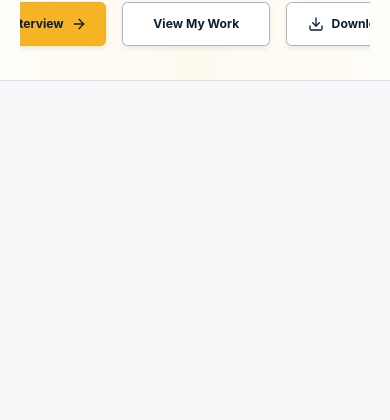
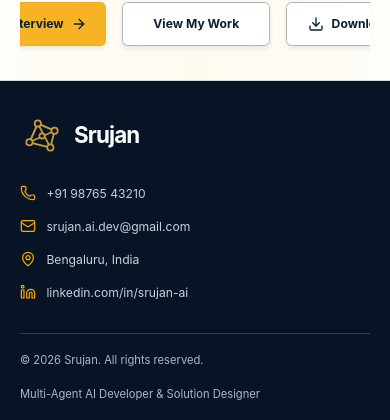
Before and after one commit to Srujan-DiagonalMatrix/srk, a React (Vite) app: page / in a window 390 px wide. Shown: the part 8636-9056 px from the top of the page. Before the commit the page ends 8717 px from the top, so only its background shows below. Built offline with nearby package versions, Linux system fonts and the light colour scheme.

Commit message:
Add responsive portfolio footer

```diff
--- /dev/null
+++ b/src/components/Footer.tsx
@@ -0,0 +1,51 @@
+import { Linkedin, Mail, MapPin, Phone } from 'lucide-react'
+import { portfolioData } from '../data/portfolioData'
+import { Brand } from './Brand'
+
+const contactIcons = {
+  phone: Phone,
+  email: Mail,
+  location: MapPin,
+  linkedin: Linkedin,
+}
+
+export function Footer() {
+  const { brand, contact, copyright } = portfolioData.footer
+
+  return (
+    <footer className="site-footer">
+      <div className="site-footer__inner">
+        <div className="site-footer__top">
+          <Brand {...brand} />
+
+          <address className="site-footer__contacts" aria-label="Contact details">
+            {contact.map((item) => {
+              const Icon = contactIcons[item.icon]
+              const content = (
+                <>
+                  <Icon aria-hidden="true" />
+                  <span>{item.label}</span>
+                </>
+              )
+
+              return 'href' in item ? (
+                <a href={item.href} key={item.label}>
+                  {content}
+                </a>
+              ) : (
+                <span className="site-footer__contact" key={item.label}>
+                  {content}
+                </span>
+              )
+            })}
+          </address>
+        </div>
+
+        <div className="site-footer__bottom">
+          <small>{copyright}</small>
+          <small>Multi-Agent AI Developer &amp; Solution Designer</small>
+        </div>
+      </div>
+    </footer>
+  )
+}
--- a/src/data/portfolioData.ts
+++ b/src/data/portfolioData.ts
@@ -250,4 +250,17 @@ export const portfolioData = {
       href: '#contact',
     },
   },
+  footer: {
+    brand: {
+      name: 'Srujan',
+      href: '#home',
+    },
+    contact: [
+      { label: '+91 98765 43210', href: 'tel:+919876543210', icon: 'phone' },
+      { label: 'srujan.ai.dev@gmail.com', href: 'mailto:srujan.ai.dev@gmail.com', icon: 'email' },
+      { label: 'Bengaluru, India', icon: 'location' },
+      { label: 'linkedin.com/in/srujan-ai', href: 'https://www.linkedin.com/in/srujan-ai', icon: 'linkedin' },
+    ],
+    copyright: '© 2026 Srujan. All rights reserved.',
+  },
 } as const
--- a/src/pages/PortfolioPage.tsx
+++ b/src/pages/PortfolioPage.tsx
@@ -1,4 +1,5 @@
 import { Header } from '../components/Header'
+import { Footer } from '../components/Footer'
 import { HeroNavigation } from '../components/HeroNavigation'
 import { HeroSection } from '../components/HeroSection'
 import { PortfolioShowcase } from '../components/PortfolioShowcase'
@@ -13,6 +14,7 @@ export function PortfolioPage() {
         <HeroNavigation />
         <PortfolioShowcase />
       </main>
+      <Footer />
     </div>
   )
 }
--- a/src/styles/globals.css
+++ b/src/styles/globals.css
@@ -855,6 +855,93 @@ p {
   margin-top: 1rem;
 }
 
+.site-footer {
+  color: #d9e2ec;
+  background: #071426;
+}
+
+.site-footer__inner {
+  width: min(100% - (2 * var(--space-page)), var(--content-max-width));
+  margin-inline: auto;
+  padding-block: clamp(2rem, 4vw, 3.25rem) 1.25rem;
+}
+
+.site-footer__top {
+  display: grid;
+  grid-template-columns: auto minmax(0, 1fr);
+  gap: clamp(2rem, 6vw, 6rem);
+  align-items: center;
+  padding-bottom: clamp(2rem, 4vw, 3.25rem);
+}
+
+.site-footer .brand {
+  color: #fff;
+}
+
+.site-footer .brand__mark {
+  width: 2.75rem;
+  height: 2.75rem;
+}
+
+.site-footer .brand__mark circle {
+  fill: #071426;
+}
+
+.site-footer__contacts {
+  display: grid;
+  grid-template-columns: repeat(4, minmax(0, 1fr));
+  gap: 1.5rem;
+  margin: 0;
+  font-style: normal;
+}
+
+.site-footer__contacts a,
+.site-footer__contact {
+  display: inline-flex;
+  gap: 0.65rem;
+  align-items: center;
+  min-width: 0;
+  color: #c5d0dd;
+  font-size: 0.76rem;
+  line-height: 1.4;
+  text-decoration: none;
+}
+
+.site-footer__contacts a {
+  transition: color 160ms ease;
+}
+
+.site-footer__contacts a:hover {
+  color: var(--color-brand-accent);
+}
+
+.site-footer__contacts svg {
+  flex: 0 0 auto;
+  width: 1rem;
+  height: 1rem;
+  color: var(--color-brand-accent);
+  stroke-width: 1.8;
+}
+
+.site-footer__contacts span span,
+.site-footer__contacts a span {
+  overflow-wrap: anywhere;
+}
+
+.site-footer__bottom {
+  display: flex;
+  gap: 1rem;
+  align-items: center;
+  justify-content: space-between;
+  padding-top: 1.1rem;
+  border-top: 1px solid rgb(203 216 229 / 20%);
+  color: #aab8c7;
+}
+
+.site-footer__bottom small {
+  font-size: 0.7rem;
+}
+
 @media (prefers-reduced-motion: reduce) {
   html { scroll-behavior: auto; }
   *, *::before, *::after { scroll-behavior: auto !important; transition-duration: 0.01ms !important; animation-duration: 0.01ms !important; animation-iteration-count: 1 !important; }
--- a/src/styles/responsive.css
+++ b/src/styles/responsive.css
@@ -11,6 +11,7 @@
   .core-skills__grid { grid-template-columns: repeat(5, 12rem); width: max-content; }
   .featured-case-studies__grid { grid-template-columns: repeat(2, minmax(0, 1fr)); }
   .leadership-customer-skills__grid { gap: 1rem; }
+  .site-footer__contacts { grid-template-columns: repeat(2, minmax(0, 1fr)); }
 }
 
 @media (max-width: 48rem) {
@@ -48,6 +49,9 @@
   .featured-case-studies__grid { grid-template-columns: 1fr; }
   .leadership-customer-skills__grid { grid-template-columns: 1fr; gap: 1.5rem; }
   .contact-form-panel { top: calc(var(--header-height) + 0.75rem); width: calc(100vw - 1.5rem); max-height: calc(100vh - var(--header-height) - 1.5rem); margin-left: 0.75rem; }
+  .site-footer__top { grid-template-columns: 1fr; gap: 1.75rem; align-items: start; }
+  .site-footer__contacts { grid-template-columns: 1fr; gap: 1rem; }
+  .site-footer__bottom { align-items: flex-start; flex-direction: column; }
 }
 
 @media (max-width: 26rem) {
```
